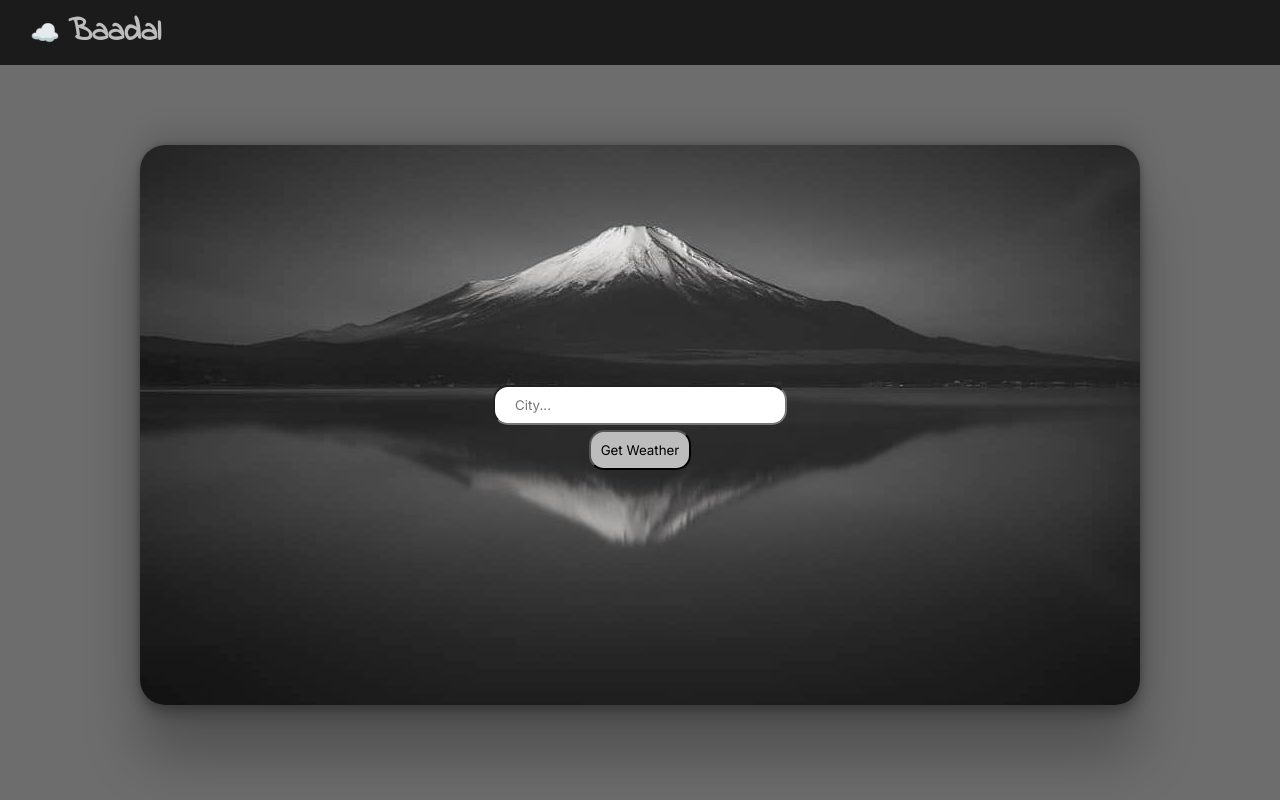
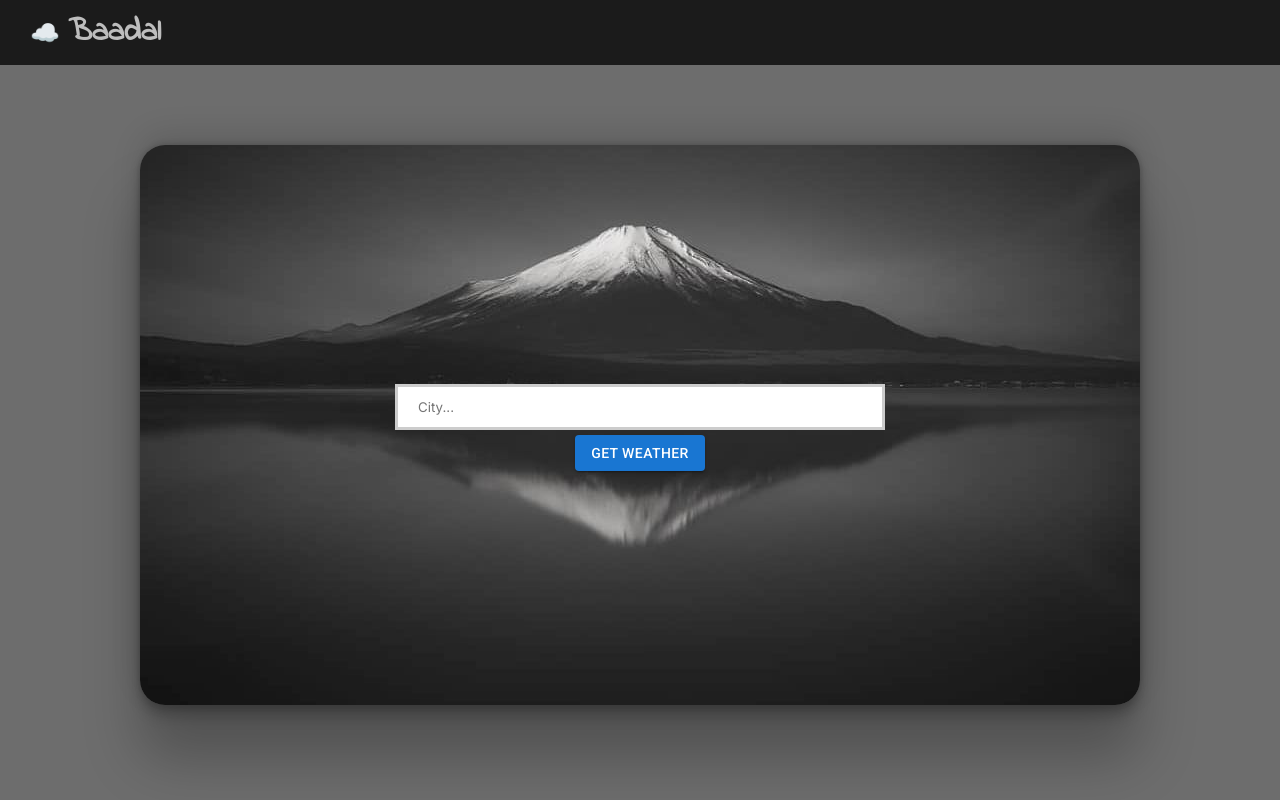
Before and after one commit to jishnu0712/Baadal, a React (Create React App) app: page / in a window 1280 px wide. Built offline with nearby package versions, Linux system fonts and the light colour scheme.

Commit message:
added modal,error handling

```diff
--- a/package.json
+++ b/package.json
@@ -3,6 +3,9 @@
   "version": "0.1.0",
   "private": true,
   "dependencies": {
+    "@emotion/react": "^11.9.0",
+    "@emotion/styled": "^11.8.1",
+    "@mui/material": "^5.8.2",
     "react": "^18.1.0",
     "react-dom": "^18.1.0",
     "react-scripts": "5.0.1",
--- a/public/index.html
+++ b/public/index.html
@@ -5,12 +5,14 @@
   <meta charset="utf-8" />
   <meta name="viewport" content="width=device-width, initial-scale=1" />
   <!-- google fonts -->
+  <link rel="stylesheet" href="https://fonts.googleapis.com/css?family=Roboto:300,400,500,700&display=swap" />
   <link rel="preconnect" href="https://fonts.googleapis.com">
   <link rel="preconnect" href="https://fonts.gstatic.com" crossorigin>
   <link href="https://fonts.googleapis.com/css2?family=Indie+Flower&family=Inter:wght@400;600;700&display=swap"
     rel="stylesheet">
   <title>Baadal</title>
-  <link rel="icon" type="image/x-icon" href="https://thumbnail.imgbin.com/18/23/17/imgbin-storm-cloud-rainstorm-s-EPknKLyFt7x95AyN2qGLKmG38_t.jpg">
+  <link rel="icon" type="image/x-icon"
+    href="https://thumbnail.imgbin.com/18/23/17/imgbin-storm-cloud-rainstorm-s-EPknKLyFt7x95AyN2qGLKmG38_t.jpg">
 </head>
 
 <body>
--- a/src/App.css
+++ b/src/App.css
@@ -30,7 +30,7 @@
   padding: 0;
 }
 .nav-title {
-    font-family: 'Indie Flower', cursive;
+  font-family: "Indie Flower", cursive;
   font-size: 2rem;
 }
 .search-bar {
@@ -40,7 +40,6 @@
 .nav-input {
   border-radius: 15px;
   padding: 10px 5px;
-
 
   font-family: "Inter", sans-serif;
   margin: 5px;
@@ -60,7 +59,6 @@
   justify-content: center;
   margin: auto;
   text-align: center;
-
 }
 
 .form-input {
@@ -83,25 +81,21 @@
     rgba(0, 0, 0, 0.17) 0px 12px 13px, rgba(0, 0, 0, 0.09) 0px -3px 5px;
 }
 
-  .main-input {
-    border-radius: 15px;
-    padding: 10px 20px;
-    width: 30%;
+.main-input[type="text"] {
+  width: 50%;
   min-width: 100px;
   font-family: "Inter", sans-serif;
-    margin: 5px;
-
-    display: flex;
-    flex-wrap: wrap;
+  margin: 5px 10px;
+  padding: 12px 20px;
+  box-sizing: border-box;
+  border: 3px solid #ccc;
+  -webkit-transition: 0.5s;
+  transition: 0.5s;
+  outline: none;
 }
-
-  button {
-    background-color: var(--light-grey);
-    border-radius: 15px;
-    padding: 10px;
-    font-family: "Inter", sans-serif;
+.main-input:focus[type="text"] {
+  border: 4px solid #1976d2;
 }
-
 
 /* loader */
 .loader {
--- a/src/App.js
+++ b/src/App.js
@@ -20,7 +20,10 @@ export default function App() {
 
   function handleSubmit(event) {
     event.preventDefault();
-    setCity(() => { return { cityName: formData, showWeather: true } });
+    if(formData === ''){
+      return
+    }
+    setCity(() => ({ cityName: formData, showWeather: true }));
   }
 
   function handleChange(event) { //input data from form
@@ -44,7 +47,7 @@ export default function App() {
         formData={formData}
       />}
 
-      {city.showWeather && <Weather city={city.cityName} resetStates={resetStates}/>}
+      {city.showWeather && <Weather city={city.cityName} resetStates={resetStates} />}
     </>
   );
 }
--- a/src/components/Input.js
+++ b/src/components/Input.js
@@ -1,20 +1,27 @@
 import React from "react";
+import { Button } from '@mui/material';
 
 export default function Input(props) {
+    //const classes = useStyles()
     return (
         <div className={"canvas"}>
-            <form className={"form-input"}
-                onSubmit={props.handleSubmit}>
-
+            <div className={"form-input"} //remove
+            // onSubmit={props.handleSubmit}
+            >
                 <input
-                className="main-input"
+                    className="main-input"
                     type="text"
+                    name='main-input'
                     placeholder="City..."
                     onChange={props.handleChange}
                     value={props.formData}
+                    required
                 />
-                <button onClick={props.handleSubmit}>Get Weather</button>
-            </form>
+                <Button
+                    variant='contained'
+                    onClick={props.handleSubmit}
+                >Get Weather</Button>
+            </div>
         </div>
     )
 }
--- a/src/components/Navbar.js
+++ b/src/components/Navbar.js
@@ -1,4 +1,6 @@
 import React from "react";
+
+
 
 export default function Navbar(props) {
     return (
--- a/src/components/Weather.js
+++ b/src/components/Weather.js
@@ -1,11 +1,24 @@
 import React from "react";
 import WeatherCard from "./WeatherCard";
+import { Modal, Box, Typography } from '@mui/material/';
+
+const style = {
+    position: 'absolute',
+    top: '50%',
+    left: '50%',
+    transform: 'translate(-50%, -50%)',
+    width: 400,
+    bgcolor: 'background.paper',
+    border: '2px solid #000',
+    boxShadow: 24,
+    p: 4,
+};
 
 const apiKey = "323eecb3b884f86eae937878ae160d27";
 
 export default function Weather({ city, resetStates }) {
     const [weatherData, setWeatherData] = React.useState(() => {
-        return { daily: [], fetched: false, loader: false }
+        return { daily: [], fetched: false, loader: false, error: false, errorMsg: '' }
     });
     let dailyWeatherWidget;
 
@@ -22,26 +35,25 @@ export default function Weather({ city, resetStates }) {
         async function fetchWeather() {
             try {
                 const response = await fetch(URL); //API to get lat & lon
-                if (!response.ok) {
-                    throw Error('Network error')
-                }
+                // if (!response.ok) {
+                //     throw Error('Please Retry')
+                // }
                 const data = await response.json();
                 if (data.cod !== 200) {
-                    throw Error('city not found');
+                    throw Error('City not found');
                 }
                 const URLOneCall = `https://api.openweathermap.org/data/2.5/onecall?lat=` +
                     `${data?.coord?.lat}&lon=${data?.coord?.lon}&units=${unit}&appid=${apiKey}`
                     + `&exclude=minutely,hourly,alerts`;
                 const URLOneCallResponse = await fetch(URLOneCall); //get weekly weather
                 if (!URLOneCallResponse.ok) {
-                    throw Error('URL one call API error');
+                    throw Error('onecall API error');
                 }
                 const dataURLOneCall = await URLOneCallResponse.json();
 
                 setWeatherData({ daily: dataURLOneCall.daily, fetched: true, loader: false });
             } catch (err) {
-                alert(err.message);
-                resetStates();
+                setWeatherData({ ...weatherData, error: true, errorMsg: err.message })
             }
         }
         fetchWeather();
@@ -65,6 +77,21 @@ export default function Weather({ city, resetStates }) {
 
     return (
         <div className="weather-container">
+            <Modal
+                open={weatherData.error}
+                onClose={resetStates}
+                aria-labelledby="modal-modal-title"
+                aria-describedby="modal-modal-description"
+            >
+                <Box sx={style}>
+                    <Typography id="modal-modal-title" variant="h6" component="h2">
+                        Oops!
+                    </Typography>
+                    <Typography id="modal-modal-description" sx={{ mt: 2 }}>
+                        {weatherData.errorMsg}
+                    </Typography>
+                </Box>
+            </Modal>
             {weatherData.loader && <div className="loader"></div>}
             {!weatherData.loader && dailyWeatherWidget}
         </div>
```
Also changed, not shown: 2 other files (tests, documents, lock files or other folders). Lines whose indentation alone changed are shown as unchanged.
